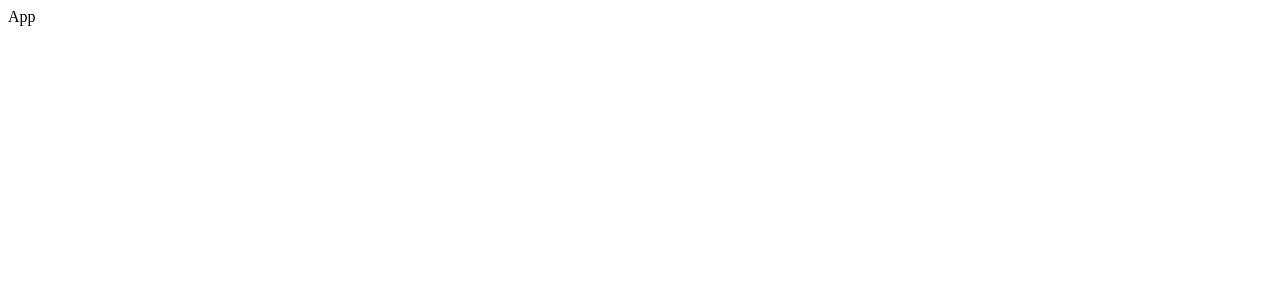
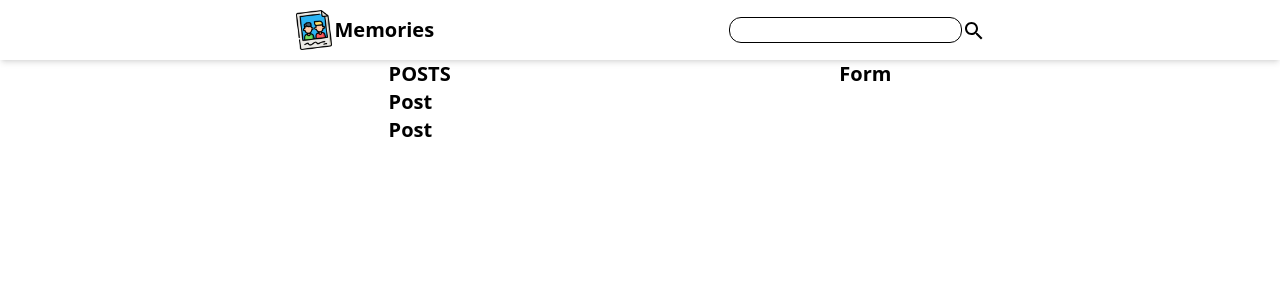
Before and after one commit to umjoshua/memories-blog, a React (Create React App) app in the folder client/: page / in a window 1280 px wide. Shown: the top 300 px of the page. Built offline with nearby package versions, Linux system fonts and the light colour scheme.

Commit message:
front end structure

```diff
--- a/client/package.json
+++ b/client/package.json
@@ -5,6 +5,7 @@
   "dependencies": {
     "@emotion/react": "^11.10.5",
     "@emotion/styled": "^11.10.5",
+    "@mui/icons-material": "^5.11.0",
     "@mui/material": "^5.11.4",
     "@testing-library/jest-dom": "^5.16.5",
     "@testing-library/react": "^13.4.0",
@@ -13,7 +14,7 @@
     "jwt-decode": "^3.1.2",
     "react": "^18.2.0",
     "react-dom": "^18.2.0",
-    "react-scripts": "5.0.1",
+    "react-scripts": "^5.0.1",
     "web-vitals": "^2.1.4"
   },
   "scripts": {
@@ -39,5 +40,8 @@
       "last 1 firefox version",
       "last 1 safari version"
     ]
+  },
+  "devDependencies": {
+    "tailwindcss": "^3.2.4"
   }
 }
--- a/client/src/App.js
+++ b/client/src/App.js
@@ -1,8 +1,17 @@
 import React from 'react'
+import Appbar from './components/Appbar/Appbar'
+import Posts from './components/posts/Posts'
+import Form from './components/Form/Form'
 
 function App() {
   return (
-    <div>App</div>
+    <div className='flex flex-col'>
+      <Appbar />
+      <div className='flex flex-row justify-evenly'>
+        <Posts />
+        <Form />
+      </div>
+    </div>
   )
 }
 
--- /dev/null
+++ b/client/src/components/Appbar/Appbar.js
@@ -0,0 +1,17 @@
+import React from 'react'
+import memories from '../../images/memories.png'
+import Search from '../Search/Search'
+
+function Appbar() {
+  return (
+    <div className='h-[60px] flex flex-row shadow-md static items-center justify-evenly'>
+      <div className='flex flex-row items-center'>
+        <img src={memories} height={40} className='h-[40px]'/>
+        <h2>Memories</h2>
+      </div>
+      <Search/>
+    </div>
+  )
+}
+
+export default Appbar
--- /dev/null
+++ b/client/src/components/Form/Form.js
@@ -0,0 +1,9 @@
+import React from 'react'
+
+function Form() {
+    return (
+        <h2>Form</h2>
+    )
+}
+
+export default Form
--- /dev/null
+++ b/client/src/components/Search/Search.js
@@ -0,0 +1,13 @@
+import React from 'react'
+import SearchIcon from '@mui/icons-material/Search';
+
+function Search() {
+  return (
+    <div className='items-center'>
+        <input type='text' className='rounded-xl border-black border-[1px]'></input>
+        <SearchIcon/>
+    </div>
+  )
+}
+
+export default Search
--- /dev/null
+++ b/client/src/components/posts/Posts.js
@@ -0,0 +1,14 @@
+import React from 'react'
+import Post from './post/Post'
+
+function Posts() {
+    return (
+        <div>
+            <h2>POSTS</h2>
+            <Post />
+            <Post />
+        </div>
+    )
+}
+
+export default Posts
--- /dev/null
+++ b/client/src/components/posts/post/Post.js
@@ -0,0 +1,12 @@
+import React from 'react'
+
+function Post() {
+  return (
+  <div>
+    <h2>Post
+    </h2>
+  </div>
+  )
+}
+
+export default Post
--- /dev/null
+++ b/client/src/index.css
@@ -0,0 +1,13 @@
+@tailwind base;
+h1 {
+  @apply text-2xl;
+}
+h2 {
+  @apply text-xl;
+  @apply font-bold;
+}
+h3 {
+  @apply text-lg;
+}
+@tailwind components;
+@tailwind utilities;
--- a/client/src/index.js
+++ b/client/src/index.js
@@ -1,6 +1,7 @@
 import React from 'react'
 import ReactDOM from 'react-dom';
 import App from './App';
+import './index.css';
 
 const root = ReactDOM.createRoot(document.getElementById("root"));
 root.render(
--- /dev/null
+++ b/client/tailwind.config.js
@@ -0,0 +1,10 @@
+/** @type {import('tailwindcss').Config} */
+module.exports = {
+  content: [
+    "./src/**/*.{js,jsx,ts,tsx}",
+  ],
+  theme: {
+    extend: {},
+  },
+  plugins: [],
+}
```
Also changed, not shown: client/src/images/memories.png (added), 1 other file (tests, documents, lock files or other folders).
